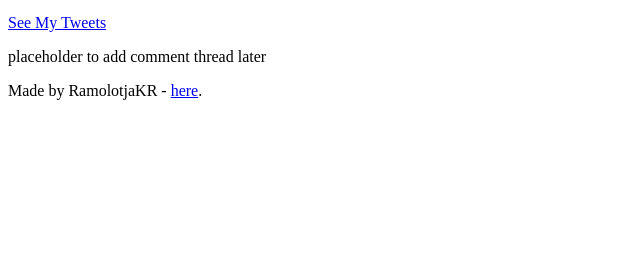
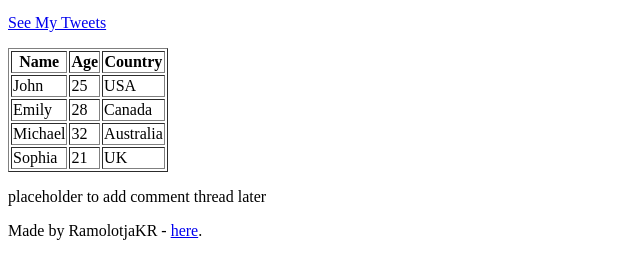
Before and after one commit to RamolotjaKR/My_First_Portfolio, a plain HTML site: page index.html in a window 1280 px wide. Shown: the part 498-776 px from the top of the page, without its empty margins (0-640 px from the left). Drawn offline with Linux system fonts and the light colour scheme.

Commit message:
update index

```diff
--- a/index.html
+++ b/index.html
@@ -25,6 +25,39 @@
                 <img src="https://i.ibb.co/gTDZZT8/ALX-Logo-07.png" alt="ALX Logo" style="width:200px;">
             </a>
             <p><a href="tweets.html">See My Tweets</a></p>
+            <div>
+                <table border="1">
+                    <thead>
+                        <tr>
+                            <th>Name</th>
+                            <th>Age</th>
+                            <th>Country</th>
+                        </tr>
+                    </thead>
+                    <tbody>
+                        <tr>
+                            <td>John</td>
+                            <td>25</td>
+                            <td>USA</td>
+                        </tr>
+                        <tr>
+                            <td>Emily</td>
+                            <td>28</td>
+                            <td>Canada</td>
+                        </tr>
+                        <tr>
+                            <td>Michael</td>
+                            <td>32</td>
+                            <td>Australia</td>
+                        </tr>
+                        <tr>
+                            <td>Sophia</td>
+                            <td>21</td>
+                            <td>UK</td>
+                        </tr>
+                    </tbody>
+                </table>
+            </div>
         </article>
         <aside>
             <p>placeholder to add comment thread later</p>
```
